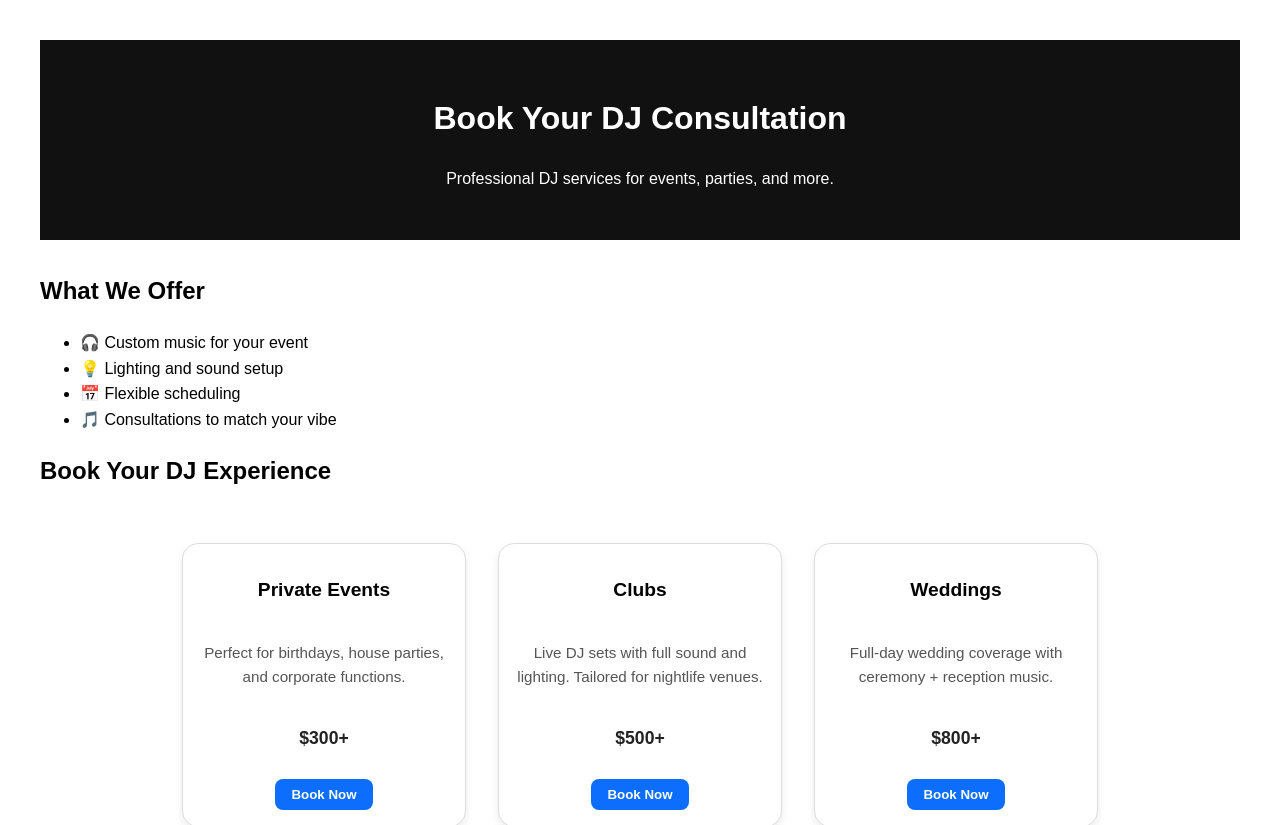
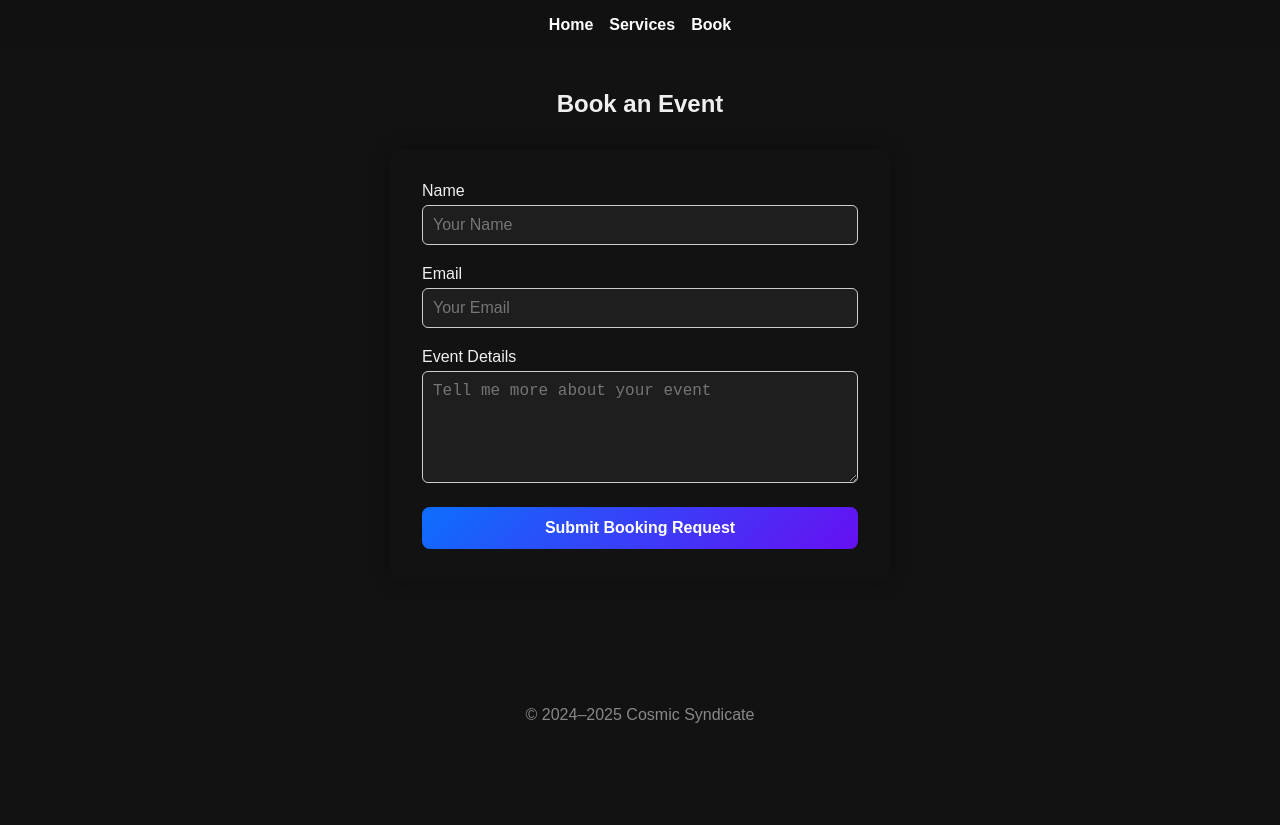
Before and after one commit to lewsive/dj-website, a React (Create React App) app in the folder client/: page /booking in a window 1280 px wide. Shown: the top 825 px of the page. After the commit the page ends 800 px from the top, so only its background shows below. Built offline with nearby package versions, Linux system fonts and the light colour scheme.

Commit message:
added links to options, touched up styling

```diff
--- a/client/src/App.jsx
+++ b/client/src/App.jsx
@@ -1,65 +1,30 @@
+// src/App.jsx
 import React from 'react';
-import PurchaseOptions from './components/PurchaseOptions';
-import './styles.css';
+import { BrowserRouter as Router, Routes, Route } from 'react-router-dom';
 
-const Home = () => {
+import Navbar from './components/Navbar';
+import Footer from './components/Footer';
+
+import Home from './pages/Home';
+import Services from './pages/Services';
+import BookingForm from './components/BookingForm'; // updated import for booking form
+import Bio from './components/Bio'; // optional bio page
+
+function App() {
   return (
-    <div style={styles.container}>
-      <header style={styles.header}>
-        <h1>Book Your DJ Consultation</h1>
-        <p>Professional DJ services for events, parties, and more.</p>
-      </header>
+    <Router>
+      <Navbar />
+      <main style={{ minHeight: '80vh' }}>
+        <Routes>
+          <Route path="/" element={<Home />} />
+          <Route path="/services" element={<Services />} />
+          <Route path="/booking" element={<BookingForm />} /> {/* updated path & component */}
+          <Route path="/bio" element={<Bio />} /> {/* optional bio page */}
+        </Routes>
+      </main>
+      <Footer />
+    </Router>
+  );
+}
 
-      <section style={styles.section}>
-        <h2>What We Offer</h2>
-        <ul>
-          <li>🎧 Custom music for your event</li>
-          <li>💡 Lighting and sound setup</li>
-          <li>📅 Flexible scheduling</li>
-          <li>🎵 Consultations to match your vibe</li>
-        </ul>
-      </section>
-
-      <section className="home">
-      <h1>Book Your DJ Experience</h1>
-      <PurchaseOptions />
-    </section>
-
-      <section style={styles.section}>
-        <h2>Ready to Book?</h2>
-        <p>Click below to get started with your consultation.</p>
-        <button style={styles.button} onClick={() => window.location.href = '/book'}>
-          Book Now
-        </button>
-      </section>
-    </div>
-  );
-};
-
-const styles = {
-  container: {
-    padding: '2rem',
-    fontFamily: 'Arial, sans-serif',
-    lineHeight: 1.6,
-  },
-  header: {
-    backgroundColor: '#111',
-    color: '#fff',
-    padding: '2rem',
-    textAlign: 'center',
-  },
-  section: {
-    marginTop: '2rem',
-  },
-  button: {
-    padding: '0.75rem 1.5rem',
-    backgroundColor: '#111',
-    color: '#fff',
-    border: 'none',
-    cursor: 'pointer',
-    fontSize: '1rem',
-    borderRadius: '5px',
-  },
-};
-
-export default Home;
+export default App;
--- /dev/null
+++ b/client/src/components/Bio.jsx
@@ -0,0 +1,46 @@
+import React from 'react';
+import { Link } from 'react-router-dom';
+
+const Bio = () => {
+  return (
+    <section style={styles.container}>
+      <h2 style={styles.heading}>About Us</h2>
+      <p style={styles.text}>
+        Hi! I'm a professional DJ specializing in private events, clubs, and weddings. I create
+        unforgettable music experiences tailored to your vibe.
+      </p>
+    </section>
+  );
+};
+
+const styles = {
+  container: {
+    maxWidth: '600px',
+    margin: '2rem auto',
+    padding: '1.5rem',
+    fontFamily: 'Arial, sans-serif',
+    lineHeight: 1.6,
+    textAlign: 'center',
+    border: '1px solid #333',
+    borderRadius: '8px',
+    backgroundColor: '#1e1e1e',
+    color: '#f1f1f1',
+  },
+  heading: {
+    color: '#ffffff',
+    fontSize: '1.8rem',
+    marginBottom: '1rem',
+  },
+  text: {
+    color: '#cccccc',
+  },
+  homeLink: {
+    display: 'inline-block',
+    marginTop: '1.5rem',
+    color: '#66b2ff',
+    textDecoration: 'none',
+    fontWeight: 'bold',
+  },
+};
+
+export default Bio;
--- a/client/src/components/BookingForm.jsx
+++ b/client/src/components/BookingForm.jsx
@@ -1,39 +1,142 @@
-import { useState } from 'react';
+// src/components/BookingForm.jsx
+import React, { useEffect, useState } from 'react';
+import { useLocation } from 'react-router-dom';
+import emailjs from 'emailjs-com';
+import '../styles.css';
 
-export default function BookingForm() {
+const BookingForm = () => {
+  const location = useLocation();
+  const [eventType, setEventType] = useState('');
   const [formData, setFormData] = useState({
-    name: '', email: '', date: '', eventType: ''
+    user_name: '',
+    user_email: '',
+    message: '',
   });
-  const [message, setMessage] = useState('');
+  const [status, setStatus] = useState('');
 
-  const handleChange = e => {
-    setFormData({ ...formData, [e.target.name]: e.target.value });
+  useEffect(() => {
+    const params = new URLSearchParams(location.search);
+    const type = params.get('type') || '';
+    setEventType(type);
+  }, [location]);
+
+  const handleChange = (e) => {
+    const { name, value } = e.target;
+    setFormData(prev => ({ ...prev, [name]: value }));
   };
 
-  const handleSubmit = async e => {
+  const sendEmail = (e) => {
     e.preventDefault();
-    try {
-      const res = await fetch('/api/bookings', {
-        method: 'POST',
-        headers: { 'Content-Type': 'application/json' },
-        body: JSON.stringify(formData)
+    setStatus('Sending...');
+
+    const templateParams = {
+      ...formData,
+      event_type: eventType || 'General Event',
+      to_email: 'dj@cossyn.com',
+    };
+
+    emailjs.send('service_quqpjcp', 'template_pm2j4ze', templateParams, 'lmlafvyDt3yx8aeOH')
+      .then(() => {
+        setStatus('✅ Booking request sent!');
+        setFormData({ user_name: '', user_email: '', message: '' });
+      })
+      .catch(err => {
+        console.error('Failed to send:', err);
+        setStatus('❌ Failed to send booking request.');
       });
-      const data = await res.json();
-      setMessage(data.message);
-    } catch (err) {
-      console.error(err);
-      setMessage('Error submitting booking.');
-    }
   };
 
   return (
-    <form onSubmit={handleSubmit}>
-      <input name="name" placeholder="Name" onChange={handleChange} required /><br />
-      <input name="email" type="email" placeholder="Email" onChange={handleChange} required /><br />
-      <input name="date" type="date" onChange={handleChange} required /><br />
-      <input name="eventType" placeholder="Event Type" onChange={handleChange} required /><br />
-      <button type="submit">Submit</button>
-      <p>{message}</p>
-    </form>
+    <div className="form-container" style={{ maxWidth: '500px', margin: '0 auto', padding: '20px' }}>
+      <h2 className="form-title" style={{ textAlign: 'center', marginBottom: '30px' }}>
+        Book {eventType || 'an Event'}
+      </h2>
+      <form onSubmit={sendEmail} className="form">
+        <div className="form-group" style={{ marginBottom: '20px' }}>
+          <label htmlFor="user_name" style={{ display: 'block', marginBottom: '5px' }}>Name</label>
+          <input
+            type="text"
+            id="user_name"
+            name="user_name"
+            value={formData.user_name}
+            onChange={handleChange}
+            required
+            placeholder="Your Name"
+            style={{
+              width: '100%',
+              padding: '10px',
+              border: '1px solid #ccc',
+              borderRadius: '6px'
+            }}
+          />
+        </div>
+
+        <div className="form-group" style={{ marginBottom: '20px' }}>
+          <label htmlFor="user_email" style={{ display: 'block', marginBottom: '5px' }}>Email</label>
+          <input
+            type="email"
+            id="user_email"
+            name="user_email"
+            value={formData.user_email}
+            onChange={handleChange}
+            required
+            placeholder="Your Email"
+            style={{
+              width: '100%',
+              padding: '10px',
+              border: '1px solid #ccc',
+              borderRadius: '6px'
+            }}
+          />
+        </div>
+
+        <div className="form-group" style={{ marginBottom: '20px' }}>
+          <label htmlFor="message" style={{ display: 'block', marginBottom: '5px' }}>Event Details</label>
+          <textarea
+            id="message"
+            name="message"
+            value={formData.message}
+            onChange={handleChange}
+            required
+            placeholder="Tell me more about your event"
+            rows="5"
+            style={{
+              width: '100%',
+              padding: '10px',
+              border: '1px solid #ccc',
+              borderRadius: '6px'
+            }}
+          />
+        </div>
+
+        <button
+          type="submit"
+          className="form-button"
+          style={{
+            width: '100%',
+            padding: '12px',
+            backgroundColor: '#3B82F6',
+            color: '#fff',
+            border: 'none',
+            borderRadius: '8px',
+            fontSize: '16px',
+            cursor: 'pointer',
+            transition: 'background-color 0.3s ease'
+          }}
+          onMouseOver={(e) => e.target.style.backgroundColor = '#2563EB'}
+          onMouseOut={(e) => e.target.style.backgroundColor = '#3B82F6'}
+        >
+          Submit Booking Request
+        </button>
+
+        {status && (
+          <p className="status-msg" style={{ marginTop: '15px', textAlign: 'center' }}>
+            {status}
+          </p>
+        )}
+      </form>
+    </div>
   );
-}
+};
+
+export default BookingForm;
--- a/client/src/components/Footer.jsx
+++ b/client/src/components/Footer.jsx
@@ -1,9 +1,10 @@
 import React from 'react';
 
 const Footer = () => (
-  <footer style={styles.footer}>
-    <p>&copy; {new Date().getFullYear()} Your DJ Name. All rights reserved.</p>
+    <footer style={{ textAlign: 'center', padding: '1rem', color: '#888' }}>
+    © 2024–{new Date().getFullYear()} Cosmic Syndicate
   </footer>
+
 );
 
 const styles = {
--- a/client/src/components/PurchaseOptions.jsx
+++ b/client/src/components/PurchaseOptions.jsx
@@ -1,6 +1,7 @@
 // src/components/PurchaseOptions.jsx
 import React from 'react';
-import '../styles.css'; // optional, for styling
+import { Link } from 'react-router-dom';
+import '../styles.css';
 
 const PurchaseOptions = () => {
   const packages = [
@@ -28,7 +29,9 @@ const PurchaseOptions = () => {
           <h2>{pkg.title}</h2>
           <p>{pkg.description}</p>
           <p className="price">{pkg.price}</p>
-          <button>Book Now</button>
+          <Link to={`/booking?type=${encodeURIComponent(pkg.title)}`}>
+            <button>Book Now</button>
+          </Link>
         </div>
       ))}
     </div>
--- a/client/src/pages/Home.jsx
+++ b/client/src/pages/Home.jsx
@@ -1,56 +1,49 @@
 import React from 'react';
+import { Helmet } from 'react-helmet';
+import PurchaseOptions from '../components/PurchaseOptions';
+import Bio from '../components/Bio';
+import '../styles.css';
 
-const HomePage = () => {
+const Home = () => {
   return (
-    <div style={styles.container}>
-      <header style={styles.header}>
-        <h1>Book Your DJ Consultation</h1>
-        <p>Professional DJ services for events, parties, and more.</p>
-      </header>
+    <div className="home-container">
+      <Helmet>
+        <title>Cosmic Syndicate | DJ Noah Coe - Clubs, Weddings, Private Events</title>
+        <meta
+          name="description"
+          content="Book DJ Noah Coe for unforgettable club nights, weddings, and private parties. Professional DJ services with customizable packages."
+        />
+        <meta
+          name="keywords"
+          content="DJ Noah Coe, Cosmic Syndicate, Wedding DJ, Club DJ, Orlando DJ, Private Events DJ, Book a DJ"
+        />
+        <meta name="author" content="Noah Coe" />
+        <meta property="og:title" content="Cosmic Syndicate | DJ Noah Coe" />
+        <meta
+          property="og:description"
+          content="Premium DJ services for clubs, weddings, and private events."
+        />
+        <meta property="og:image" content="/me-djing.PNG" />
+        <meta property="og:url" content="https://cossyn.io" />
+        <meta name="twitter:card" content="summary_large_image" />
+      </Helmet>
 
-      <section style={styles.section}>
-        <h2>What We Offer</h2>
-        <ul>
-          <li>🎧 Custom music for your event</li>
-          <li>💡 Lighting and sound setup</li>
-          <li>📅 Flexible scheduling</li>
-          <li>🎵 Consultations to match your vibe</li>
-        </ul>
+      <section className="hero-section">
+        <img
+          src="me-djing.PNG"
+          alt="DJ Noah Coe performing live"
+          className="hero-image"
+        />
+        <div className="hero-text">
+          <h1>Cosmic Syndicate</h1>
+          <p>Private Events | Clubs | Weddings</p>
+        </div>
       </section>
 
-      <section style={styles.section}>
-        <h2>Ready to Book?</h2>
-        <p>Click below to get started with your consultation.</p>
-        <button style={styles.button}>Book Now</button>
-      </section>
+      <Bio />
+      <PurchaseOptions />
     </div>
   );
 };
 
-const styles = {
-  container: {
-    padding: '2rem',
-    fontFamily: 'Arial, sans-serif',
-    lineHeight: 1.6,
-  },
-  header: {
-    backgroundColor: '#111',
-    color: '#fff',
-    padding: '2rem',
-    textAlign: 'center',
-  },
-  section: {
-    marginTop: '2rem',
-  },
-  button: {
-    padding: '0.75rem 1.5rem',
-    backgroundColor: '#111',
-    color: '#fff',
-    border: 'none',
-    cursor: 'pointer',
-    fontSize: '1rem',
-    borderRadius: '5px',
-  },
-};
-
-export default HomePage;
+export default Home;
--- a/client/src/styles.css
+++ b/client/src/styles.css
@@ -1,6 +1,56 @@
-/* src/styles.css */
+/* Dark Mode Styles */
 
-.packages {
+/* Base background and text color */
+body {
+    background-color: #121212;
+    color: #f0f0f0;
+    font-family: sans-serif;
+    margin: 0;
+    padding: 0;
+  }
+
+  /* Home container */
+  .home-container {
+    padding: 1rem;
+  }
+
+  /* Hero Section */
+  .hero-section {
+    display: flex;
+    align-items: center;
+    justify-content: space-between;
+    gap: 2rem;
+    padding: 2rem 0;
+    flex-wrap: wrap;
+  }
+
+  .hero-image {
+    width: 100%;
+    max-width: 800px;
+    height: auto;
+    border-radius: 12px;
+    box-shadow: 0 0 12px rgba(255, 255, 255, 0.1);
+    flex: 1.5;
+  }
+
+  .hero-text {
+    flex: 1;
+    min-width: 250px;
+  }
+
+  .hero-text h1 {
+    font-size: 3rem;
+    margin-bottom: 0.5rem;
+    color: #ffffff;
+  }
+
+  .hero-text p {
+    font-size: 1.2rem;
+    color: #ccc;
+  }
+
+  /* Package section */
+  .packages {
     display: flex;
     justify-content: center;
     gap: 2rem;
@@ -11,11 +61,11 @@
   .package-card {
     width: 250px;
     height: 250px;
-    background-color: #ffffff;
-    border: 1px solid #ddd;
+    background-color: #1e1e1e;
+    border: 1px solid #333;
     border-radius: 16px;
     padding: 1rem;
-    box-shadow: 0 4px 8px rgba(0, 0, 0, 0.08);
+    box-shadow: 0 4px 8px rgba(255, 255, 255, 0.05);
     display: flex;
     flex-direction: column;
     justify-content: space-between;
@@ -32,18 +82,19 @@
     font-size: 1.2rem;
     font-weight: 600;
     margin-bottom: 0.5rem;
+    color: #f0f0f0;
   }
 
   .package-card p {
     margin: 0.5rem 0;
     font-size: 0.95rem;
-    color: #555;
+    color: #aaa;
   }
 
   .package-card .price {
     font-size: 1.1rem;
     font-weight: bold;
-    color: #222;
+    color: #e0e0e0;
   }
 
   .package-card button {
@@ -60,3 +111,123 @@
   .package-card button:hover {
     background-color: #0b5ed7;
   }
+  /* Contact Form Container */
+.contact-form {
+    background-color: #1e1e1e;
+    padding: 2rem;
+    border-radius: 12px;
+    box-shadow: 0 4px 8px rgba(255, 255, 255, 0.05);
+    max-width: 500px;
+    margin: 2rem auto;
+    display: flex;
+    flex-direction: column;
+    gap: 1rem;
+  }
+
+  /* Input and Textarea Styles */
+  .contact-form input,
+  .contact-form textarea {
+    background-color: #2c2c2c;
+    color: #f0f0f0;
+    border: 1px solid #444;
+    border-radius: 8px;
+    padding: 0.75rem 1rem;
+    font-size: 1rem;
+    resize: none;
+    width: 100%;
+  }
+
+  .contact-form input::placeholder,
+  .contact-form textarea::placeholder {
+    color: #888;
+  }
+
+  /* Submit Button */
+  .contact-form button {
+    padding: 0.75rem;
+    background-color: #0d6efd;
+    color: white;
+    border: none;
+    border-radius: 8px;
+    font-weight: 600;
+    cursor: pointer;
+    transition: background-color 0.2s ease;
+  }
+
+  .contact-form button:hover {
+    background-color: #0b5ed7;
+  }
+  /* Form Container */
+form {
+    max-width: 600px;
+    margin: 2rem auto;
+    padding: 2rem;
+    background-color: #121212;
+    border-radius: 12px;
+    box-shadow: 0 0 20px rgba(0,0,0,0.3);
+  }
+
+  /* Each Field Wrapper */
+  .form-group {
+    margin-bottom: 1.5rem;
+  }
+
+  /* Input, Select, Textarea Styles */
+  form input,
+  form textarea,
+  form select {
+    width: 100%;
+    padding: 0.75rem;
+    background-color: #1e1e1e;
+    color: #f0f0f0;
+    border: 1px solid #444;
+    border-radius: 8px;
+    box-sizing: border-box;
+    font-size: 1rem;
+  }
+
+  /* Focus Style */
+  form input:focus,
+  form textarea:focus,
+  form select:focus {
+    border-color: #0d6efd;
+    outline: none;
+    background-color: #222;
+  }
+
+  form button {
+    width: 100%;
+    padding: 0.75rem 1.5rem;
+    background: linear-gradient(135deg, #0d6efd, #6610f2);
+    color: #fff;
+    border: none;
+    border-radius: 8px;
+    font-size: 1rem;
+    font-weight: 600;
+    cursor: pointer;
+    transition: background 0.3s ease, transform 0.2s ease;
+  }
+
+  form button:hover {
+    background: linear-gradient(135deg, #6610f2, #0d6efd);
+    transform: scale(1.02);
+  }
+
+  form button:active {
+    transform: scale(0.98);
+  }
+
+  .booking-container {
+    width: 100%;
+    max-width: 500px;
+    margin: 0 auto;
+    padding: 1rem;
+  }
+
+  .booking-container h2 {
+    margin-bottom: 1rem;
+    font-size: 2rem;
+    font-weight: bold;
+    color: #fff; /* optional, depending on your theme */
+    text-align: left; /* or center if you prefer */
+  }
```
Also changed, not shown: client/package.json (+5 -2 lines), 2 other files (tests, documents, lock files or other folders).
